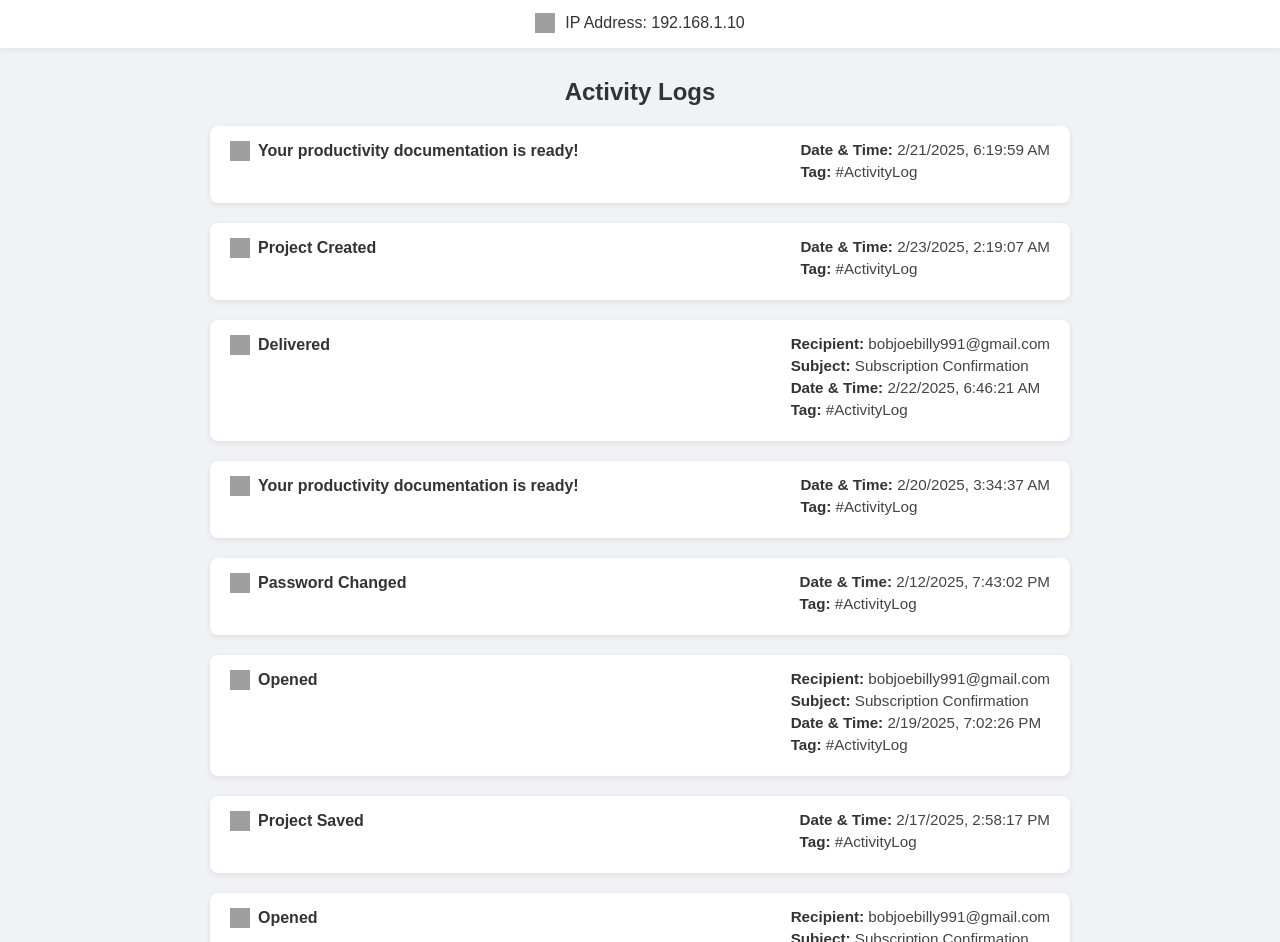
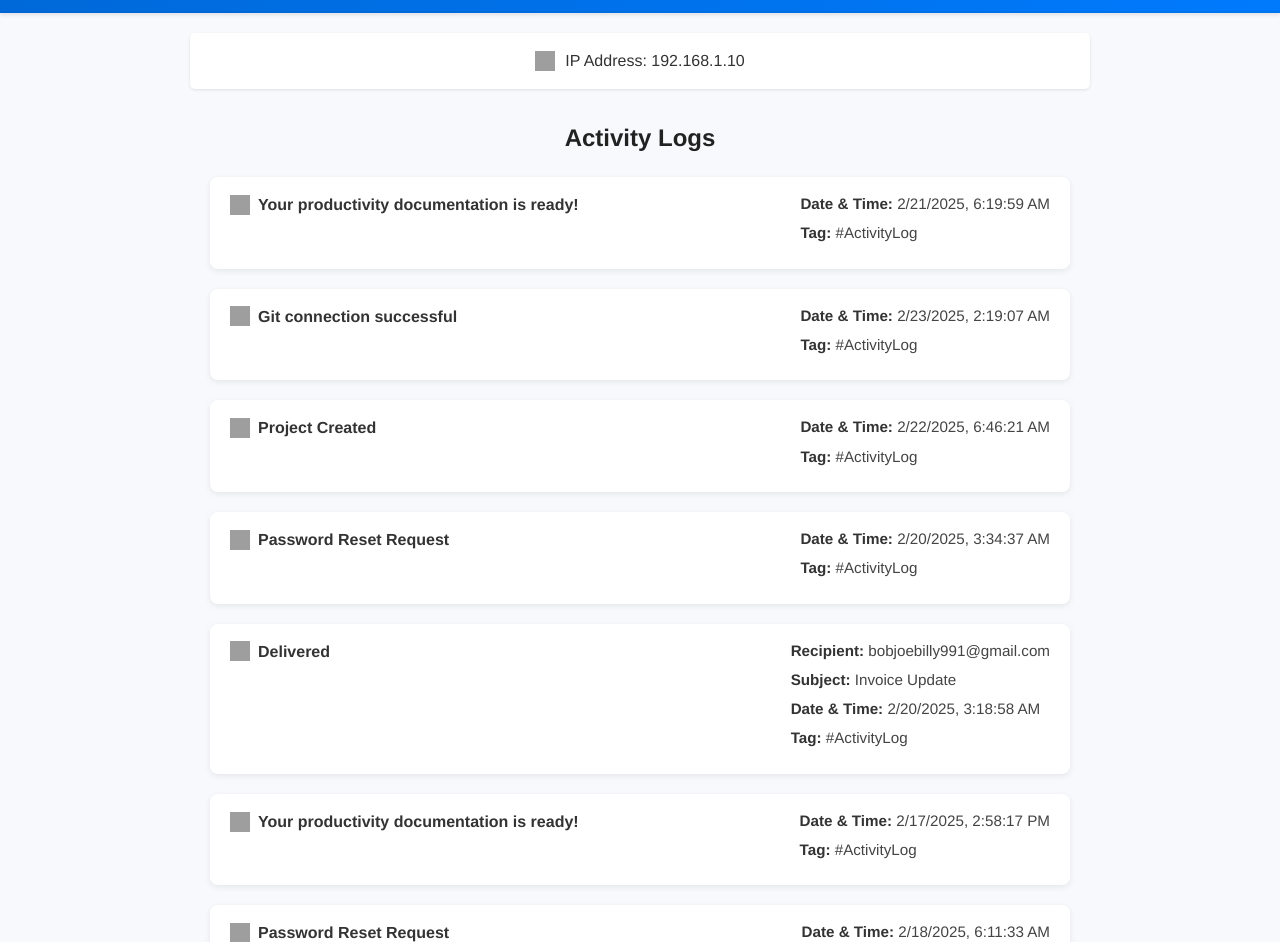
Before and after one commit to panda1582/custy-log, a plain HTML site: page index.html in a window 1280 px wide. Shown: the part 75-1017 px from the top of the page. Drawn offline with Linux system fonts and the light colour scheme; grey boxes are pictures that could not be loaded.

Commit message:
Update index.html

```diff
--- a/index.html
+++ b/index.html
@@ -12,10 +12,10 @@
     }
 
     body {
-      font-family: Arial, sans-serif;
-      background: #f0f2f5;
-      margin: 0;
+      font-family: "Helvetica Neue", Helvetica, Arial, sans-serif;
+      background: #f7f9fc;
       color: #333;
+      line-height: 1.6;
     }
 
     .navbar {
@@ -23,6 +23,8 @@
       color: #fff;
       padding: 20px;
       text-align: center;
+      box-shadow: 0 2px 4px rgba(0, 0, 0, 0.1);
+      border-bottom: 2px solid rgba(0, 0, 0, 0.05);
     }
     .navbar h1 {
       font-weight: 600;
@@ -36,7 +38,10 @@
       align-items: center;
       justify-content: center;
       gap: 10px;
-      box-shadow: 0 0 8px rgba(0, 0, 0, 0.1);
+      box-shadow: 0 1px 3px rgba(0, 0, 0, 0.1);
+      margin: 20px auto;
+      max-width: 900px;
+      border-radius: 5px;
     }
     .ip-bar img {
       width: 20px;
@@ -56,6 +61,7 @@
       text-align: center;
       margin-bottom: 20px;
       font-weight: 600;
+      color: #222;
     }
 
     .log-list {
@@ -154,10 +160,13 @@
       "Your productivity documentation is ready!"
     ];
 
-    const subjects = [
-      "Invoice Update",
+    // Email subjects with date restrictions:
+    // "Welcome Email" and "Subscription Confirmation" only on start date.
+    // "Invoice Update" only in the middle/end.
+    const emailSubjects = [
       "Welcome Email",
-      "Subscription Confirmation"
+      "Subscription Confirmation",
+      "Invoice Update"
     ];
 
     const recipient = "bobjoebilly991@gmail.com";
@@ -169,17 +178,20 @@
     const devIcon = "https://img.icons8.com/ios-filled/20/007bff/source-code.png";
     const ipIcon = "https://img.icons8.com/ios-filled/20/007bff/network.png";
 
+    // Returns a random date between two dates.
     function randomDate(start, end) {
       return new Date(start.getTime() + Math.random() * (end.getTime() - start.getTime()));
     }
 
+    // Formats the date to a localized string.
     function formatDate(date) {
       return date.toLocaleString("en-US", { hour12: true });
     }
 
+    // Chooses the appropriate icon based on the event type.
     function getEventIcon(event) {
       if (event.includes("Password")) return passwordIcon;
-      if (event.includes("Email") || event.includes("Opened") || event.includes("Sent")) return emailIcon;
+      if (event.includes("Email") || event.includes("Opened") || event.includes("Sent") || event.includes("Delivered")) return emailIcon;
       return devIcon;
     }
 
@@ -189,15 +201,30 @@
 
       for (let i = 0; i < 10; i++) {
         let event = events[Math.floor(Math.random() * events.length)];
-        let subject = subjects[Math.floor(Math.random() * subjects.length)];
+        // For non-email events, use a random date in the full range.
         let date = randomDate(startDate, endDate);
+        let subject = "";
 
+        // If event is an email-related activity, set subject and adjust date based on subject rules.
+        if (["Opened", "Delivered", "Sent"].includes(event)) {
+          subject = emailSubjects[Math.floor(Math.random() * emailSubjects.length)];
+          if (subject === "Welcome Email" || subject === "Subscription Confirmation") {
+            // Force log time to be on the start date (simulate a time within the first hour).
+            date = new Date(startDate.getTime() + Math.floor(Math.random() * 60) * 60000);
+          } else if (subject === "Invoice Update") {
+            // Force log time to be after the start date (middle or end).
+            const invoiceStart = new Date(startDate.getTime() + 24 * 60 * 60 * 1000); // startDate plus one day
+            date = randomDate(invoiceStart, endDate);
+          }
+        }
+
+        // Password events: adjust Password Changed to be shortly after Password Reset Request.
         if (event === "Password Reset Request") {
           passwordResetTime = new Date(date);
         } else if (event === "Password Changed" && passwordResetTime) {
-          let timeOffset = Math.floor(Math.random() * 30); // Between 0 to 29 minutes
+          let timeOffset = Math.floor(Math.random() * 30); // Between 0 to 29 minutes later
           date = new Date(passwordResetTime.getTime() + timeOffset * 60000);
-          passwordResetTime = null; // Reset to prevent multiple changes without a request
+          passwordResetTime = null;
         }
 
         const logItem = document.createElement("div");
@@ -212,7 +239,9 @@
 
         const infoContainer = document.createElement("div");
         infoContainer.classList.add("log-info");
-        if (event === "Opened" || event === "Delivered" || event === "Sent") {
+
+        // Add recipient and subject info for email events.
+        if (["Opened", "Delivered", "Sent"].includes(event)) {
           infoContainer.innerHTML = `<div><strong>Recipient:</strong> ${recipient}</div>`;
           infoContainer.innerHTML += `<div><strong>Subject:</strong> ${subject}</div>`;
         }
```
